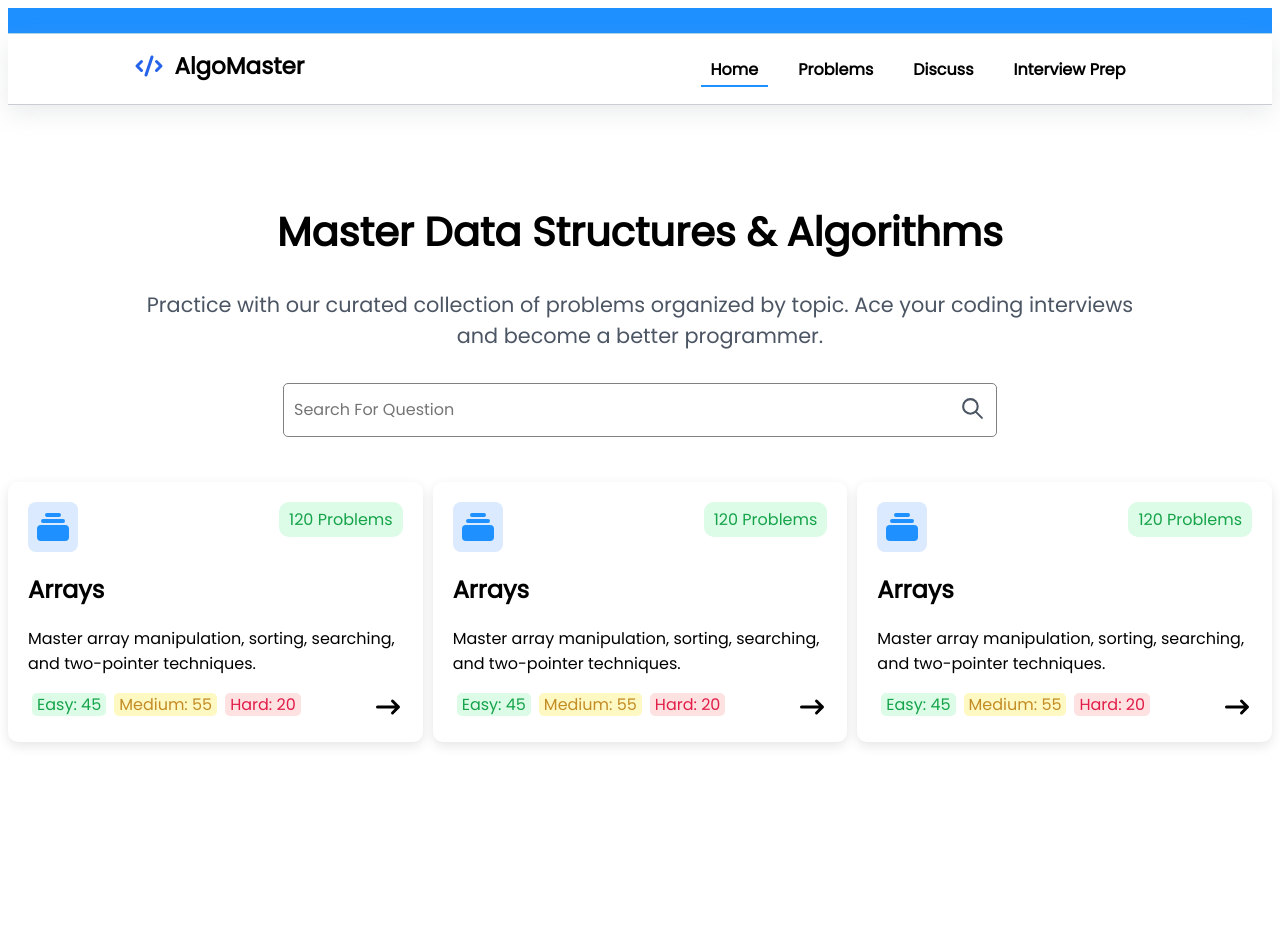
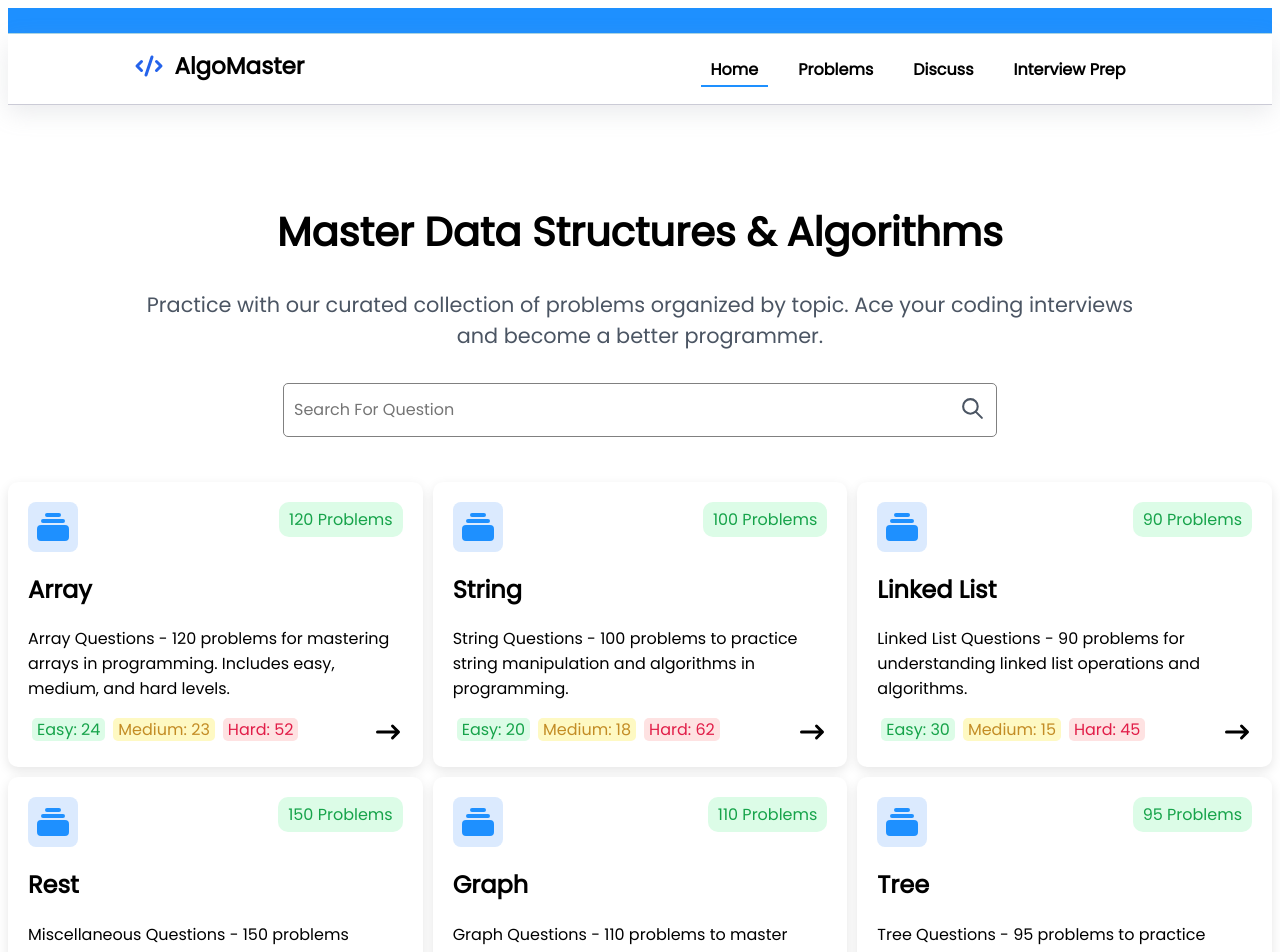
Before and after one commit to codewithcraze/alogmaster, a Next.js app: page / in a window 1280 px wide. Shown: the top 952 px of the page. Before the commit the page ends 800 px from the top, so only its background shows below. Built offline with nearby package versions, Linux system fonts and the light colour scheme.

Commit message:
Update on List Section of the Page

```diff
--- a/components/Header/Header.module.css
+++ b/components/Header/Header.module.css
@@ -117,9 +117,34 @@
     .hamburger{
         display: flex;
     }
+    .header{
+        padding: 0 4%;
+    }
 
 }
 
+
+@keyframes slideInRightJhataka {
+    0% {
+        transform: translateX(100%);
+        opacity: 0;
+    }
+    100% {
+        transform: translateX(0%);
+        opacity: 1;
+    }
+}
+
+@keyframes fadeOutRightJhataka {
+    0% {
+        transform: translateX(0%);
+        opacity: 1;
+    }
+    100% {
+        transform: translateX(100%);
+        opacity: 0;
+    }
+}
 
 .navoshort {
     display: flex;
@@ -130,10 +155,17 @@
     width: 100%;
     background: white;
     flex-direction: column;
-    animation: slideInRightJhataka 0.5s ease-out forwards;
     z-index: 1000;
     box-shadow: -2px 0 10px rgba(0, 0, 0, 0.1);
+    animation: slideInRightJhataka 0.4s ease-out forwards;
 }
+
+.navoshortExit {
+    animation: fadeOutRightJhataka 0.2s ease-in forwards;
+}
+
+/* Other styles: .nav, .header, .flex, .hamburger, .bar, .muted, .button-hover, .active... */
+
     .hamburgeroshort{
 
         position: absolute;
--- a/components/Header/index.js
+++ b/components/Header/index.js
@@ -1,28 +1,50 @@
-"use client"
+"use client";
 
-import { useState } from 'react';
-import Link from 'next/link';
-import styles from './Header.module.css';
+import { useState, useEffect } from "react";
+import Link from "next/link";
+import styles from "./Header.module.css";
 
 const navItems = [
-    { name: 'Home', path: '/' },
-    { name: 'Problems', path: '/problems' },
-    { name: 'Discuss', path: '/discuss' },
-    { name: 'Interview Prep', path: '/interview-prep' },
+    { name: "Home", path: "/" },
+    { name: "Problems", path: "/problems" },
+    { name: "Discuss", path: "/discuss" },
+    { name: "Interview Prep", path: "/interview-prep" },
 ];
 
 export default function Header({ currentPath }) {
-    const [isMenuOpen, setIsMenuOpen] = useState(false);
+    const [menuState, setMenuState] = useState("closed"); // 'open' | 'closing' | 'closed'
 
-    // Toggle the navigation menu visibility
+    useEffect(() => {
+        if (menuState === "open") {
+            document.body.style.overflow = "hidden";
+        } else {
+            document.body.style.overflow = "auto";
+        }
+
+        return () => {
+            document.body.style.overflow = "auto";
+        };
+    }, [menuState]);
+
     const toggleMenu = () => {
-        setIsMenuOpen(prevState => !prevState);
+        if (menuState === "open") {
+            setMenuState("closing");
+            setTimeout(() => setMenuState("closed"), 400); // match fadeOut duration
+        } else {
+            setMenuState("open");
+        }
     };
+
     return (
         <header className={styles.header}>
             <div className={styles.flex}>
         <span className={styles.svg}>
-                    <svg xmlns="http://www.w3.org/2000/svg" className="h-8 w-8 text-blue-600" viewBox="0 0 20 20" fill="currentColor">
+          <svg
+              xmlns="http://www.w3.org/2000/svg"
+              className="h-8 w-8 text-blue-600"
+              viewBox="0 0 20 20"
+              fill="currentColor"
+          >
             <path
                 fillRule="evenodd"
                 d="M12.316 3.051a1 1 0 01.633 1.265l-4 12a1 1 0 11-1.898-.632l4-12a1 1 0 011.265-.633zM5.707 6.293a1 1 0 010 1.414L3.414 10l2.293 2.293a1 1 0 11-1.414 1.414l-3-3a1 1 0 010-1.414l3-3a1 1 0 011.414 0zm8.586 0a1 1 0 011.414 0l3 3a1 1 0 010 1.414l-3 3a1 1 0 11-1.414-1.414L16.586 10l-2.293-2.293a1 1 0 010-1.414z"
@@ -39,12 +61,22 @@ export default function Header({ currentPath }) {
 
             {/* Navigation Menu */}
             <nav>
-                <ul className={`${styles.nav} ${isMenuOpen ? styles.navoshort : ''}`}>
+                <ul
+                    className={`${styles.nav} ${
+                        menuState === "open"
+                            ? styles.navoshort
+                            : menuState === "closing"
+                                ? `${styles.navoshort} ${styles.navoshortExit}`
+                                : ""
+                    }`}
+                >
                     {navItems.map((item) => (
                         <li key={item.path}>
                             <Link
                                 href={item.path}
-                                className={`${styles['button-hover']} ${currentPath === item.path ? styles.active : ''}`}
+                                className={`${styles["button-hover"]} ${
+                                    currentPath === item.path ? styles.active : ""
+                                }`}
                             >
                                 {item.name}
                             </Link>
@@ -53,12 +85,13 @@ export default function Header({ currentPath }) {
                 </ul>
             </nav>
 
-            {/*<div className={styles.signin}>*/}
-            {/*    <button>Sign In</button>*/}
-            {/*</div>*/}
-
-            {/* Hamburger icon for small screens */}
-            <div className={`${styles.hamburger} ${isMenuOpen ? styles.hamburgeroshort : ''}`} onClick={toggleMenu} >
+            {/* Hamburger Icon */}
+            <div
+                className={`${styles.hamburger} ${
+                    menuState === "open" ? styles.hamburgeroshort : ""
+                }`}
+                onClick={toggleMenu}
+            >
                 <span className={styles.bar}></span>
                 <span className={styles.bar}></span>
                 <span className={styles.bar}></span>
--- a/components/Hero/Hero.module.css
+++ b/components/Hero/Hero.module.css
@@ -52,12 +52,15 @@ input:focus{
     list-style-type: none;
     text-align: left;
     padding: 5px;
+    font-size: 1.1rem;
     li{
         border-bottom: 1px solid grey;
-        padding: 3px;
+        padding: 5px 10px 5px 10px;
     }
     li:hover{
         transform: scale(1.01);
+        background-color: #f7fcff;
+        box-shadow: rgba(27, 31, 35, 0.04) 0px 1px 0px, rgba(255, 255, 255, 0.25) 0px 1px 0px inset;
     }
     li a{
         text-decoration: none;
@@ -111,12 +114,20 @@ input:focus{
     }
 }
 
-.dflex{
+.dflex {
     display: flex;
     max-width: 1400px;
     gap: 10px;
     margin: 0 auto;
+    flex-wrap: wrap;
+    margin-bottom: 2rem;
 }
+
+.dflex > div {
+    flex: 1 1 calc(33.33% - 10px);
+    box-sizing: border-box;
+}
+
 
 @media screen and (max-width: 768px) {
     .dflex {
--- a/components/Hero/index.js
+++ b/components/Hero/index.js
@@ -3,6 +3,78 @@ import SearchQuestion from './search.question';
 import ProblemCard from "@/components/ProblemCard";
 
 const Hero = ({title, description}) => {
+
+    const problemData = [
+        {
+            title: "Array",
+            description: "Array Questions - 120 problems for mastering arrays in programming. Includes easy, medium, and hard levels.",
+            numberOfProblem: "120",
+            easy: "24",
+            medium: "52",
+            hard: "23",
+            category: "Array",
+            difficultyLevels: ["Easy", "Medium", "Hard"],
+            tags: ["Array", "Programming", "Data Structures", "Easy Problems", "Medium Problems", "Hard Problems"],
+        },
+        {
+            title: "String",
+            description: "String Questions - 100 problems to practice string manipulation and algorithms in programming.",
+            numberOfProblem: "100",
+            easy: "20",
+            medium: "62",
+            hard: "18",
+            category: "String",
+            difficultyLevels: ["Easy", "Medium", "Hard"],
+            tags: ["String", "Programming", "Data Structures", "String Manipulation", "Algorithms"],
+        },
+        {
+            title: "Linked List",
+            description: "Linked List Questions - 90 problems for understanding linked list operations and algorithms.",
+            numberOfProblem: "90",
+            easy: "30",
+            medium: "45",
+            hard: "15",
+            category: "Linked List",
+            difficultyLevels: ["Easy", "Medium", "Hard"],
+            tags: ["Linked List", "Programming", "Data Structures", "Linked List Operations"],
+        },
+        {
+            title: "Rest",
+            description: "Miscellaneous Questions - 150 problems covering a variety of algorithms and data structures.",
+            numberOfProblem: "150",
+            easy: "50",
+            medium: "60",
+            hard: "40",
+            category: "Rest",
+            difficultyLevels: ["Easy", "Medium", "Hard"],
+            tags: ["Algorithms", "Data Structures", "Miscellaneous Problems"],
+        },
+        {
+            title: "Graph",
+            description: "Graph Questions - 110 problems to master graph theory concepts including traversal, shortest paths, and cycle detection.",
+            numberOfProblem: "110",
+            easy: "25",
+            medium: "55",
+            hard: "30",
+            category: "Graph",
+            difficultyLevels: ["Easy", "Medium", "Hard"],
+            tags: ["Graph", "Graph Algorithms", "BFS", "DFS", "Shortest Path", "Cycle Detection", "Data Structures"],
+        },
+        {
+            title: "Tree",
+            description: "Tree Questions - 95 problems to practice binary trees, BSTs, traversals, and recursive patterns.",
+            numberOfProblem: "95",
+            easy: "30",
+            medium: "45",
+            hard: "20",
+            category: "Tree",
+            difficultyLevels: ["Easy", "Medium", "Hard"],
+            tags: ["Tree", "Binary Tree", "BST", "Tree Traversal", "Recursion", "Data Structures"],
+        }
+
+    ];
+
+
     return(
         <>
             <div className={styles.hero}>
@@ -19,9 +91,21 @@ const Hero = ({title, description}) => {
             </div>
 
             <div className={styles.dflex}>
-                <ProblemCard />
-                <ProblemCard />
-                <ProblemCard />
+                {problemData.map((problem, index) => (
+                    <ProblemCard
+                        key={index}
+                        title={problem.title}
+                        description={problem.description}
+                        numberOfProblem={problem.numberOfProblem}
+                        easy={problem.easy}
+                        medium={problem.medium}
+                        hard={problem.hard}
+                        category={problem.category}
+                        difficultyLevels={problem.difficultyLevels}
+                        tags={problem.tags}
+                    />
+                ))}
+
             </div>
 
         </>
--- a/components/ProblemCard/ProblemCard.module.css
+++ b/components/ProblemCard/ProblemCard.module.css
@@ -3,6 +3,11 @@
     border-radius: 10px;
     box-shadow: rgba(0, 0, 0, 0.1) 0px 4px 12px;
     padding: 20px;
+    cursor: pointer;
+}
+
+.card:hover{
+    transform: scale(1.01);
 }
 
 .iconContainer {
--- a/components/ProblemCard/index.js
+++ b/components/ProblemCard/index.js
@@ -1,6 +1,6 @@
 import styles from './ProblemCard.module.css';
 
-export default function ProblemCard() {
+export default function ProblemCard({title, description, numberOfProblem, easy, hard, medium}) {
     return (
         <div className={styles.card}>
             <div className={styles.cardHeader}>
@@ -9,19 +9,19 @@ export default function ProblemCard() {
                         <path d="M7 3a1 1 0 000 2h6a1 1 0 100-2H7zM4 7a1 1 0 011-1h10a1 1 0 110 2H5a1 1 0 01-1-1zM2 11a2 2 0 012-2h12a2 2 0 012 2v4a2 2 0 01-2 2H4a2 2 0 01-2-2v-4z" />
                     </svg>
                 </div>
-                <span className={styles.problemCount}>120 Problems</span>
+                <span className={styles.problemCount}>{numberOfProblem} Problems</span>
             </div>
 
-            <h2 className={styles.title}>Arrays</h2>
+            <h2 className={styles.title}>{title}</h2>
             <p className={styles.description}>
-                Master array manipulation, sorting, searching, and two-pointer techniques.
+                {description}
             </p>
 
             <div className={styles.cardFooter}>
                 <div className={styles.difficultyTags}>
-                    <span className={styles.easy}>Easy: 45</span>
-                    <span className={styles.medium}>Medium: 55</span>
-                    <span className={styles.hard}>Hard: 20</span>
+                    <span className={styles.easy}>Easy: {easy}</span>
+                    <span className={styles.medium}>Medium: {hard}</span>
+                    <span className={styles.hard}>Hard: {medium}</span>
                 </div>
                 <div className={styles.problemSvg}>
                     <svg xmlns="http://www.w3.org/2000/svg" className={styles.arrowIcon} viewBox="0 0 20 20" fill="currentColor">
```
Lines whose indentation alone changed are shown as unchanged.
